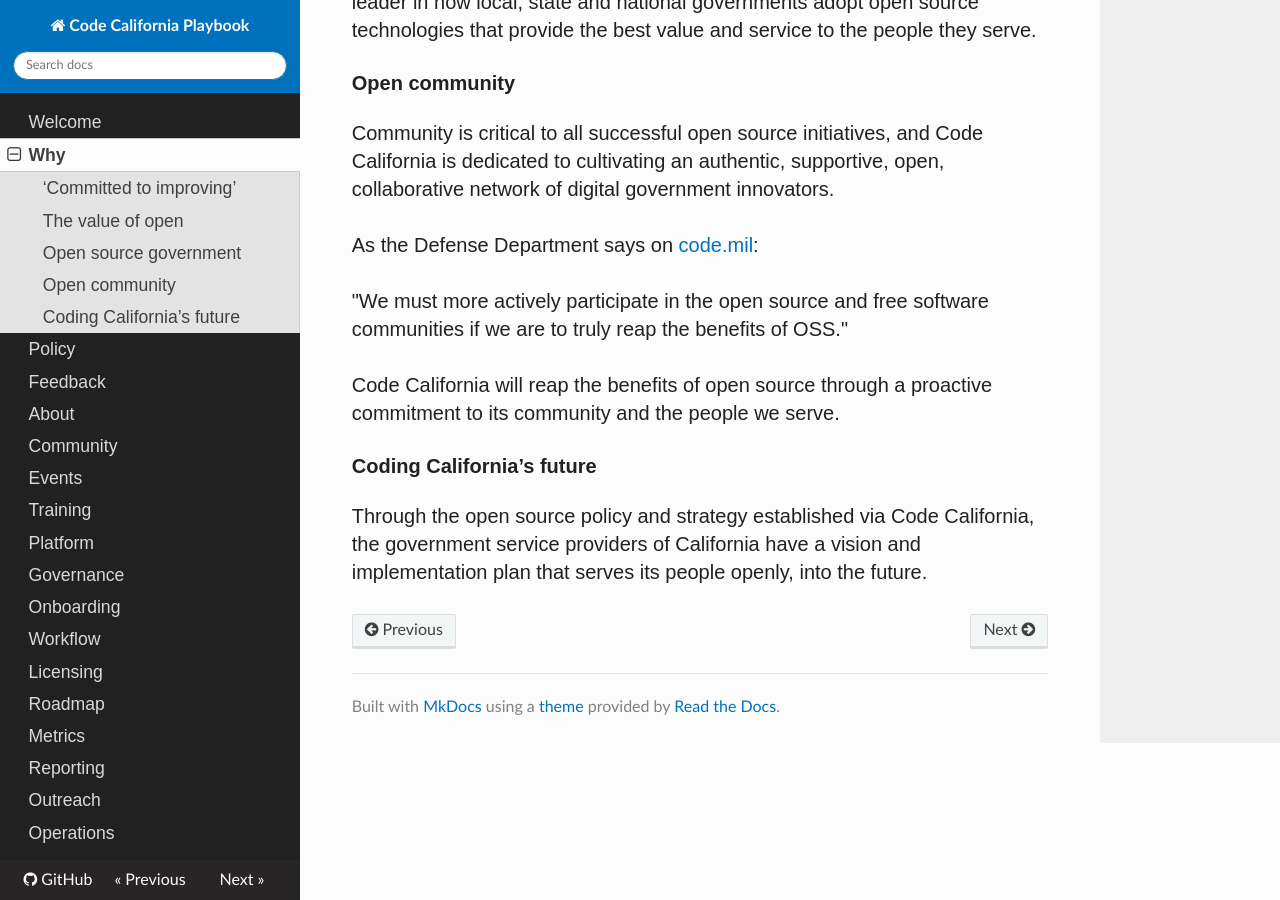
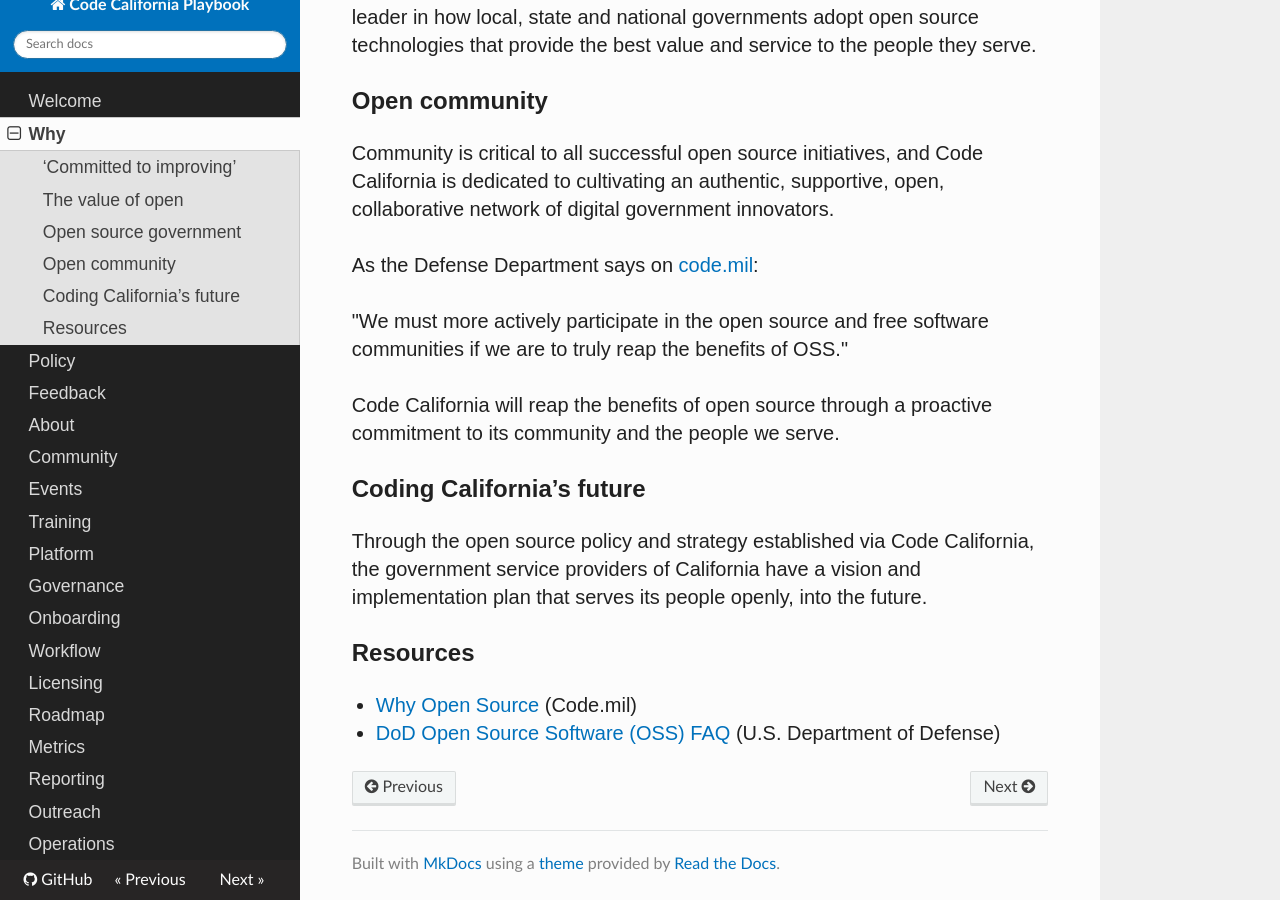
Before and after one commit to CA-CODE-Works/playbook, an MkDocs documentation site: the page built from docs/why.md, in a window 1280 px wide and 900 px high, scrolled down 2101 px. Built offline with MkDocs 1.6.1, drawn with Linux system fonts in a browser that asks for light colours; nearby versions of some CDN libraries; old or Windows-style settings are respelled for this version of MkDocs.

Commit message:
Update why.md

```diff
--- a/docs/why.md
+++ b/docs/why.md
@@ -2,7 +2,7 @@
 
 To best serve the people of California, those that support state government services must be empowered with a technology ecosystem optimized for exponential collaboration, innovation and success.
 
-### ‘Committed to improving’
+## ‘Committed to improving’
 
 The State of California facilitates this exponential ecosystem by establishing a precedent that empowers an open by default approach to government technology delivery.
 
@@ -10,7 +10,7 @@ As stated in the [California open source policy](https://www.documents.dgs.ca.go
 
 "The California Department of Technology (CDT) is committed to improving the way Agencies/state entities acquire, build, and deliver information technology (IT) solutions, to better support cost efficiency, effectiveness, and the public’s experience with government programs … Enhanced reuse of custom-developed code across state government can have significant benefits for taxpayers, including decreasing duplicative costs for the same code and reducing vendor lock-in."
 
-### The value of open
+## The value of open
 
 By emphasizing the use and distribution of open technologies, the California open source policy:
 
@@ -28,7 +28,7 @@ By emphasizing the use and distribution of open technologies, the California ope
 
 * Increases public reuse for exponential innovation potential
 
-### Open source government
+## Open source government
 
 California joins the U.S. Government and a growing number of government entities -- locally, nationally, globally -- adopting an open approach to technology, with the intent of efficiently and effectively delivering the critical services needed to the people of our state.
 
@@ -44,7 +44,7 @@ In October 2018, the U.S. Department of Defense, the largest purchaser of techno
 
 As the U.S. Government is doing, California will serve as an example and leader in how local, state and national governments adopt open source technologies that provide the best value and service to the people they serve.
 
-### Open community
+## Open community
 
 Community is critical to all successful open source initiatives, and Code California is dedicated to cultivating an authentic, supportive, open, collaborative network of digital government innovators.
 
@@ -54,6 +54,12 @@ As the Defense Department says on [code.mil](https://code.mil/why-open-source.ht
 
 Code California will reap the benefits of open source through a proactive commitment to its community and the people we serve.
 
-### Coding California’s future
+## Coding California’s future
 
 Through the open source policy and strategy established via Code California, the government service providers of California have a vision and implementation plan that serves its people openly, into the future.
+
+## Resources
+
+* [Why Open Source](https://code.mil/why-open-source.html) (Code.mil)
+
+* [DoD Open Source Software (OSS) FAQ](https://dodcio.defense.gov/Open-Source-Software-FAQ/) (U.S. Department of Defense)
```
